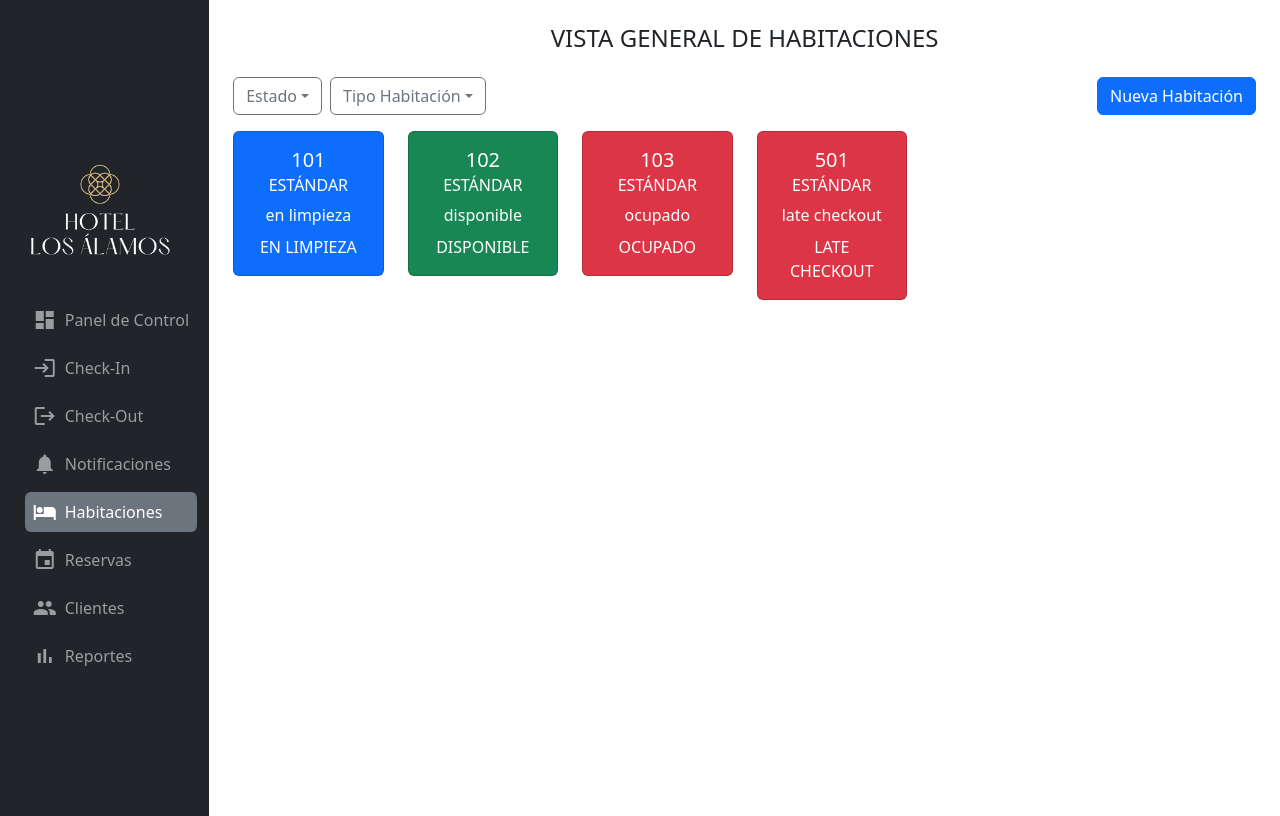
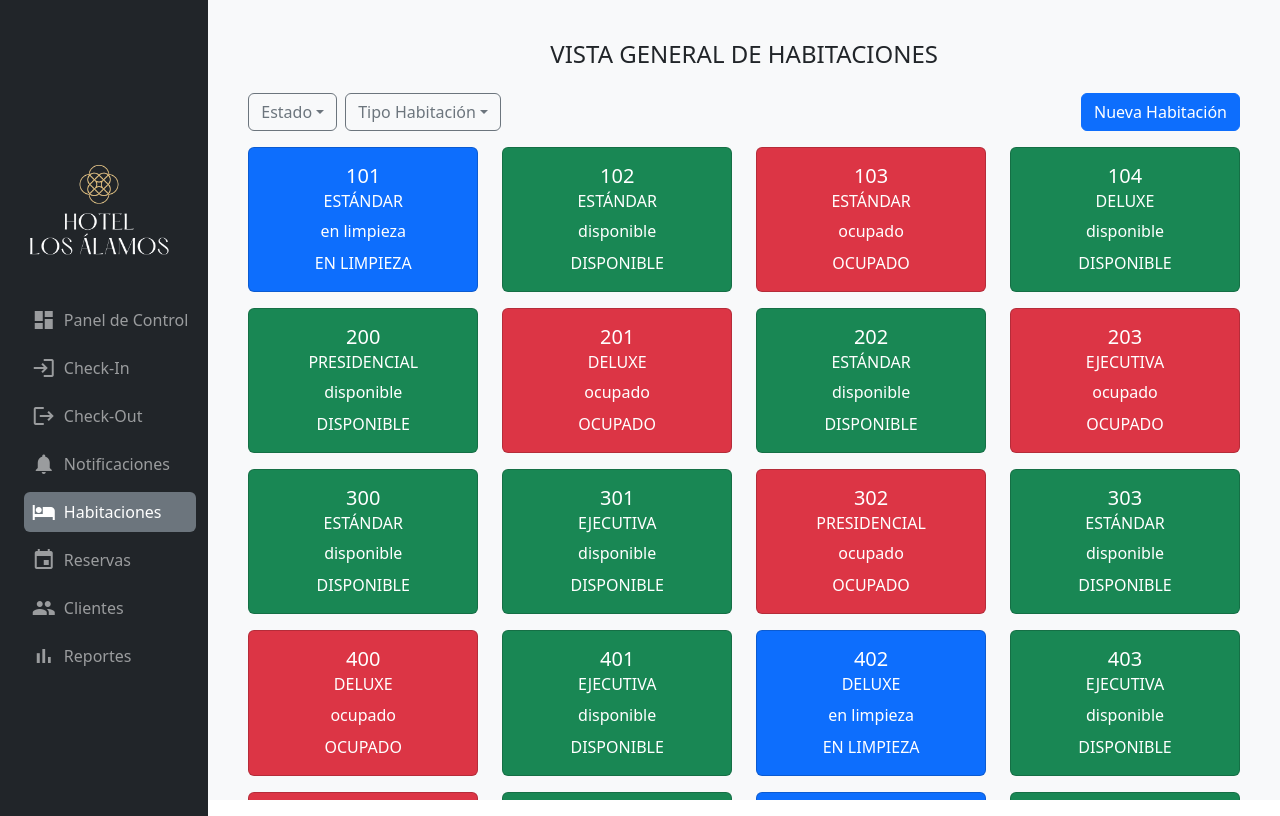
Before and after one commit to tschulzv/hotel_admin, a React (Vite) app in the folder hotel-admin/: page /rooms in a window 1280 px wide. Built offline with nearby package versions, Linux system fonts and the light colour scheme.

Commit message:
hice scrolleable el contenido de la pagina y fijo el sidebar

```diff
--- a/hotel-admin/src/components/Layout.jsx
+++ b/hotel-admin/src/components/Layout.jsx
@@ -1,15 +1,15 @@
 import React from 'react'
 import Navigation from './Navigation'
 import {Container} from 'react-bootstrap';
-
+import '../layout.css';
 const Layout = ({children}) => {
   return (
     <div className="d-flex min-vh-100">
-      <div className="min-vh-100" style={{ width: "250px", height: "100%"}}>
+      <div className="sidebar min-vh-100" style={{ width: "250px", height: "100%"}}>
         <Navigation />
       </div>
 
-      <main className="flex-grow-1 w-100">
+      <main className="page-content flex-grow-1 w-100">
         <Container fluid>
           {children}
         </Container>
--- a/hotel-admin/src/components/Navigation.jsx
+++ b/hotel-admin/src/components/Navigation.jsx
@@ -22,7 +22,7 @@ function Navigation() {
 
   return (
     <Navbar bg="dark" variant="dark" expand="lg">
-      <Container className="min-vh-100">
+      <Container className="min-vh-100 h-100">
         <Nav className="ms-auto d-flex flex-column">
           <Navbar.Brand href="/"><img src={logo} height="150" alt="Logo" /></Navbar.Brand>
 
--- /dev/null
+++ b/hotel-admin/src/layout.css
@@ -0,0 +1,6 @@
+.page-content {
+    height: 100vh;
+    overflow-y: auto;
+    padding: 1rem;
+    background-color: #f8f9fa;
+}
--- a/hotel-admin/src/pages/Rooms.page.jsx
+++ b/hotel-admin/src/pages/Rooms.page.jsx
@@ -7,7 +7,23 @@ const habitaciones = [
     { numero: 101, tipo: "ESTÁNDAR", estado: "EN LIMPIEZA" },
     { numero: 102, tipo: "ESTÁNDAR", estado: "DISPONIBLE" },
     { numero: 103, tipo: "ESTÁNDAR", estado: "OCUPADO" },
+    { numero: 104, tipo: "DELUXE", estado: "DISPONIBLE" },
+    { numero: 200, tipo: "PRESIDENCIAL", estado: "DISPONIBLE" },
+    { numero: 201, tipo: "DELUXE", estado: "OCUPADO" },
+    { numero: 202, tipo: "ESTÁNDAR", estado: "DISPONIBLE" },
+    { numero: 203, tipo: "EJECUTIVA", estado: "OCUPADO" },
+    { numero: 300, tipo: "ESTÁNDAR", estado: "DISPONIBLE" },
+    { numero: 301, tipo: "EJECUTIVA", estado: "DISPONIBLE" },
+    { numero: 302, tipo: "PRESIDENCIAL", estado: "OCUPADO" },
+    { numero: 303, tipo: "ESTÁNDAR", estado: "DISPONIBLE" },
+    { numero: 400, tipo: "DELUXE", estado: "OCUPADO" },
+    { numero: 401, tipo: "EJECUTIVA", estado: "DISPONIBLE" },
+    { numero: 402, tipo: "DELUXE", estado: "EN LIMPIEZA" },
+    { numero: 403, tipo: "EJECUTIVA", estado: "DISPONIBLE" },
     { numero: 501, tipo: "ESTÁNDAR", estado: "LATE CHECKOUT" },
+    { numero: 502, tipo: "DELUXE", estado: "DISPONIBLE" },
+    { numero: 503, tipo: "PRESIDENCIAL", estado: "EN LIMPIEZA" },
+    { numero: 504, tipo: "PRESIDENCIAL", estado: "DISPONIBLE" },
     // ...otras habitaciones
 ];
 
@@ -61,7 +77,7 @@ function Rooms() {
                 {habitaciones.map((hab, idx) => {
                     const { color, icono } = getEstado(hab.estado);
                     return (
-                        <Col xs={6} sm={4} md={3} lg={2} key={idx} className="mb-3">
+                        <Col xs={6} sm={4} md={4} lg={3} key={idx} className="mb-3">
                             <RoomCard
                                 numero={hab.numero}
                                 tipo={hab.tipo}
```
